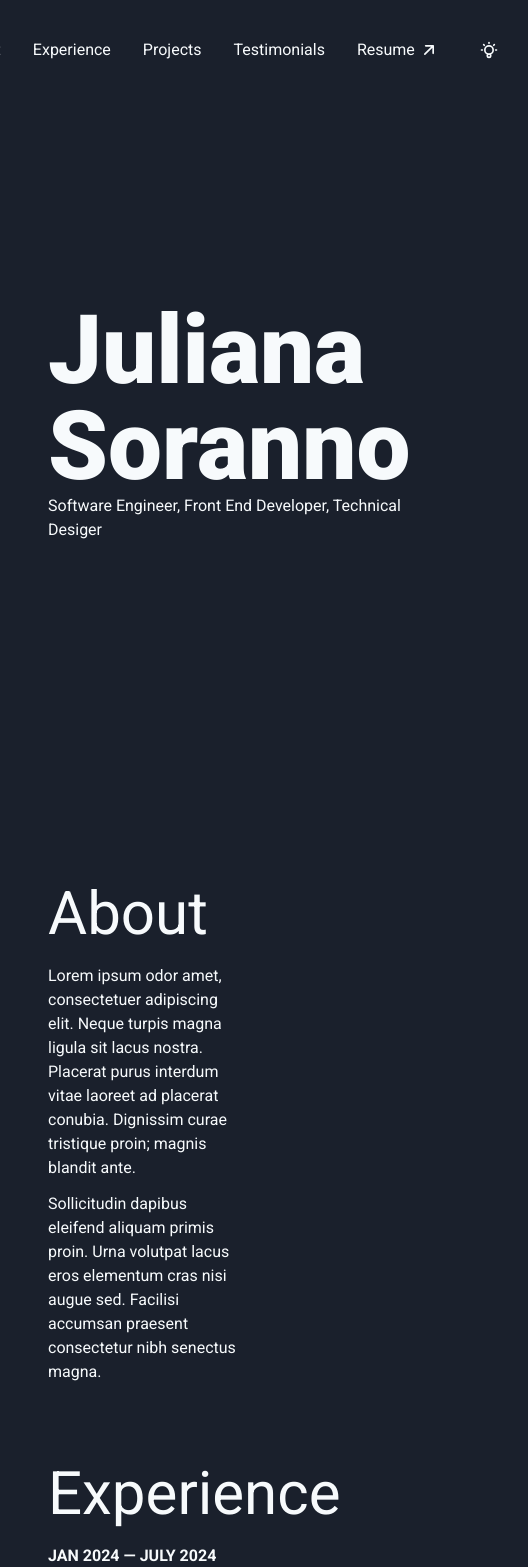
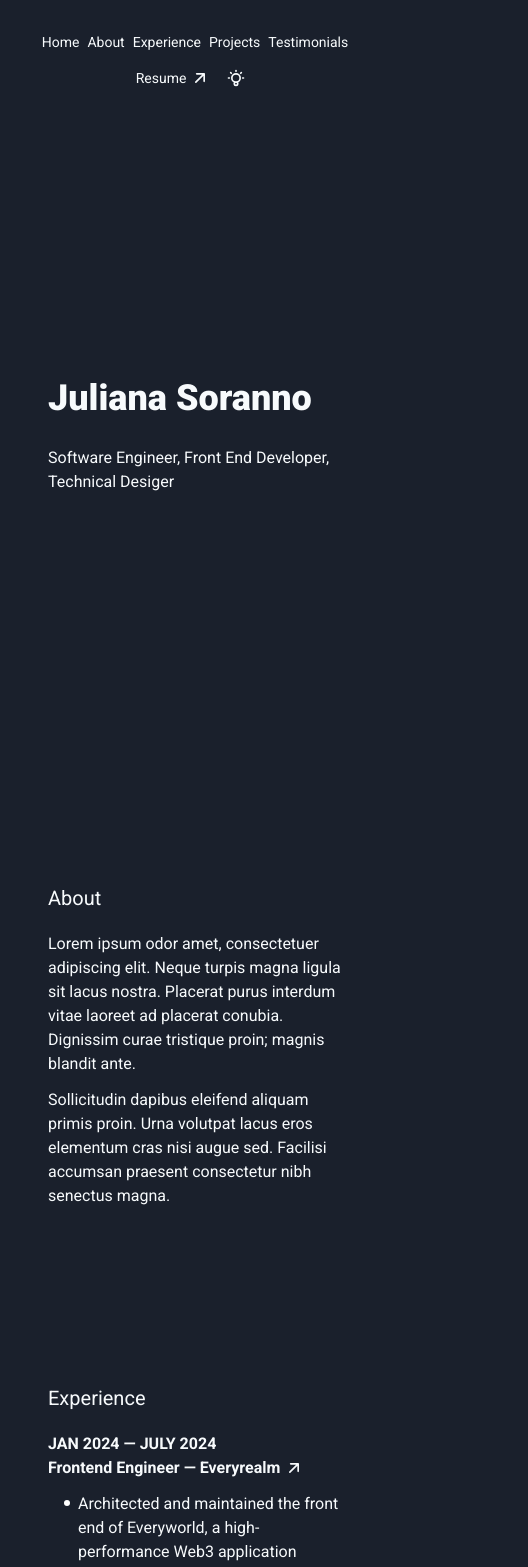
Before and after one commit to jsoranno15/portfolio, a Next.js app: page / in a window 390 px wide. Shown: the top 1567 px of the page, 528 px wide, since content can reach past the window. Built offline with nearby package versions, Linux system fonts and the light colour scheme.

Commit message:
fixed mobile compatibility

```diff
--- a/src/app/components/MainPage/About/About.tsx
+++ b/src/app/components/MainPage/About/About.tsx
@@ -4,8 +4,8 @@ export const AboutSection = () => {
       id="section-about"
       className="flex py-[40px] flex-col gap-5 min-h-[500px]"
     >
-      <div className="text-6xl">About</div>
-      <div className="flex flex-col gap-3 w-2/3">
+      <div className="text-xl md:text-6xl">About</div>
+      <div className="flex flex-col gap-3 md:w-2/3">
         <span>
           Lorem ipsum odor amet, consectetuer adipiscing elit. Neque turpis
           magna ligula sit lacus nostra. Placerat purus interdum vitae laoreet
--- a/src/app/components/MainPage/Experience/ExperienceSection.tsx
+++ b/src/app/components/MainPage/Experience/ExperienceSection.tsx
@@ -7,7 +7,7 @@ export const ExperienceSection = () => {
       id="section-exp"
       className="flex flex-col py-[40px] gap-5 min-h-[500px]"
     >
-      <div className="text-6xl">Experience</div>
+      <div className="text-xl md:text-6xl">Experience</div>
       <div className="flex flex-col gap-[50px] ">
         {Experience.map((item, index) => {
           return (
@@ -47,7 +47,7 @@ export const ExperienceSection = () => {
                   </div>
                 )}
                 {item.skills && (
-                  <div className="flex gap-2">
+                  <div className="flex flex-wrap gap-2">
                     {item.skills.map((skill, i) => (
                       <div
                         key={i}
--- a/src/app/components/MainPage/Projects/ProjectSection.tsx
+++ b/src/app/components/MainPage/Projects/ProjectSection.tsx
@@ -30,9 +30,9 @@ export const ProjectSection = () => {
 
   return (
     <section id="section-projects" className="flex flex-col py-[40px] gap-5 ">
-      <div className="text-6xl">Projects</div>
+      <div className="text-xl md:text-6xl">Projects</div>
 
-      <div className="flex gap-4 mb-6">
+      <div className="flex flex-wrap gap-2  mb-6">
         {["all", "webDev", "game", "moCap"].map((type) => (
           <button
             key={type}
@@ -47,7 +47,7 @@ export const ProjectSection = () => {
       </div>
 
       <div
-        className={`grid gap-5  grid-cols-2  ${
+        className={`grid gap-5  sm:grid-cols-2  ${
           fadeOut ? "opacity-0" : "opacity-100"
         }`}
       >
--- a/src/app/components/MainPage/SplashBlurb/SplashBlurb.tsx
+++ b/src/app/components/MainPage/SplashBlurb/SplashBlurb.tsx
@@ -5,7 +5,7 @@ export const SplashBlurb = () => {
       className="min-h-[calc(100vh)] flex items-center  "
     >
       <div className="flex flex-col">
-        <div className="text-[96px] leading-[96px] font-black ">
+        <div className="text-[36px] md:text-[96px] leading-[96px] font-black ">
           Juliana Soranno
         </div>
 
--- a/src/app/components/MainPage/Testimonials/TestimonialSection.tsx
+++ b/src/app/components/MainPage/Testimonials/TestimonialSection.tsx
@@ -8,7 +8,7 @@ export const TestimonialSection = () => {
       id="section-testimonials"
       className="flex py-[40px] flex-col gap-8 "
     >
-      <div className="text-6xl">Testimonials</div>
+      <div className="text-xl md:text-6xl">Testimonials</div>
       <div className="flex flex-col gap-20">
         {Testimonials.map((item, i) => {
           return (
--- a/src/app/components/core/Navbar.tsx
+++ b/src/app/components/core/Navbar.tsx
@@ -11,7 +11,7 @@ const Navbar = () => {
   };
   return (
     <nav className="p-4 pt-8 md:pt-16 absolute w-full">
-      <div className="flex items-center justify-center w-full gap-8">
+      <div className="flex flex-wrap items-center justify-center w-full gap-2 md:gap-8 text-sm md:text-base">
         <a
           href="section-splash"
           onClick={(e) => handleScroll(e, "section-splah")}
--- a/src/app/components/core/PrimaryLayout.tsx
+++ b/src/app/components/core/PrimaryLayout.tsx
@@ -3,7 +3,7 @@ import Navbar from "./Navbar";
 
 export const PrimaryLayout = ({ children }: { children: any }) => {
   return (
-    <main className="min-h-[100vh] min-w-[100vw]">
+    <main className="min-h-[100vh] w-full">
       <Navbar />
       {children}
       <Footer />
--- a/src/pages/index.tsx
+++ b/src/pages/index.tsx
@@ -6,6 +6,7 @@ const Home = () => {
     <div className="">
       <Head>
         <title>Home Page</title>
+        <meta name="viewport" content="width=device-width, initial-scale=1.0" />
       </Head>
       <MainPage />
     </div>
```
